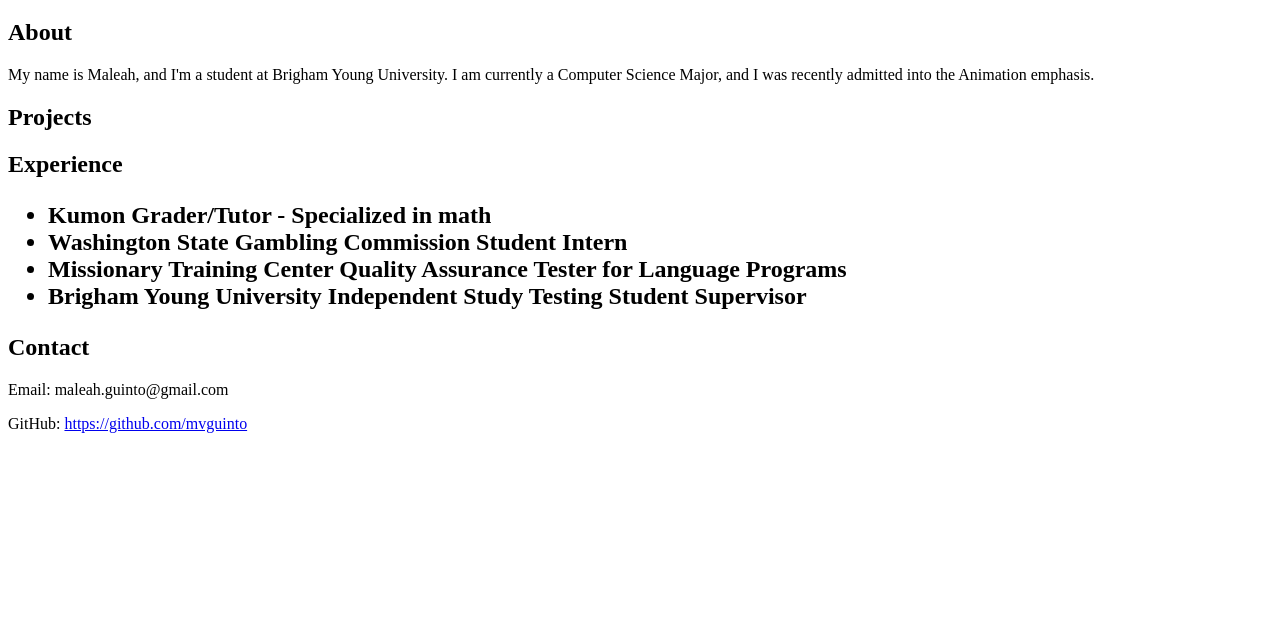
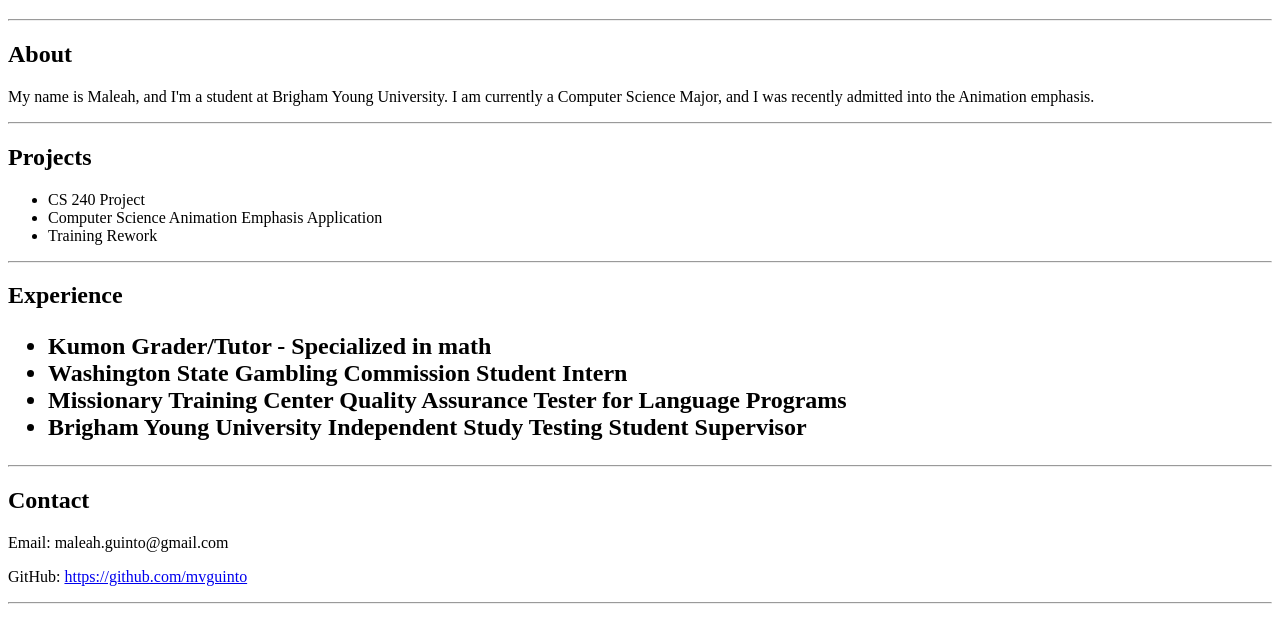
Before and after one commit to mvguinto/portfolio, a plain HTML site: page index.html in a window 1280 px wide. Shown: the part 61-704 px from the top of the page. Drawn offline with Linux system fonts and the light colour scheme.

Commit message:
Changes Made
Added Projects sections and horizontal rules to the html file

```diff
--- a/index.html
+++ b/index.html
@@ -5,9 +5,17 @@
   </head>
   <body>
     <h1>Portfolio</h1>
+    <hr>
     <h2>About</h2>
     <p>My name is Maleah, and I'm a student at Brigham Young University. I am currently a Computer Science Major, and I was recently admitted into the Animation emphasis.</p>
+    <hr>
     <h2>Projects</h2>
+      <ul>
+      <li>CS 240 Project</li>
+      <li>Computer Science Animation Emphasis Application</li>
+      <li>Training Rework</li>
+      </ul>
+    <hr>
     <h2>Experience<h2>
     <ul>
       <li>Kumon Grader/Tutor - Specialized in math</li>
@@ -15,8 +23,10 @@
       <li>Missionary Training Center Quality Assurance Tester for Language Programs</li>
       <li>Brigham Young University Independent Study Testing Student Supervisor</li>
     </ul>
+    <hr>
     <h2>Contact</h2>
     <p>Email: maleah.guinto@gmail.com</p>
     <p>GitHub: <a href="https://github.com/mvguinto">https://github.com/mvguinto</a></p>
+    <hr>
   </body>
 </html>
```
